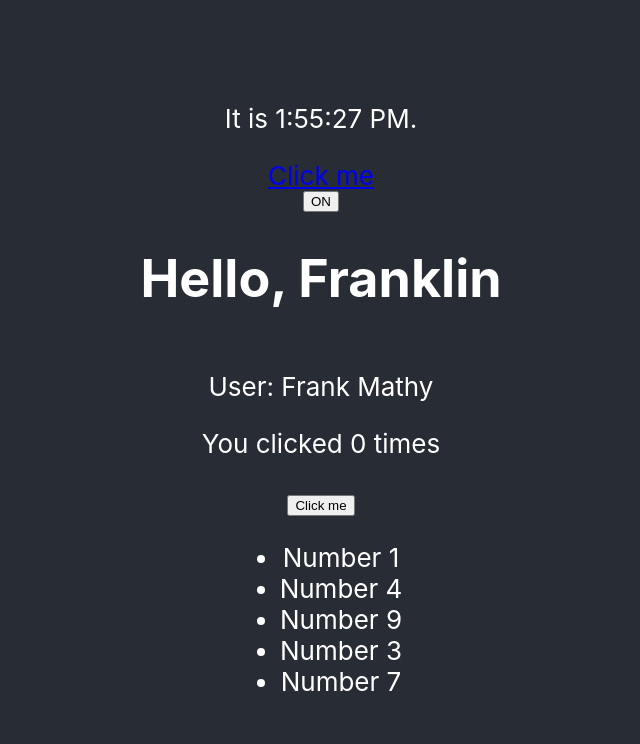
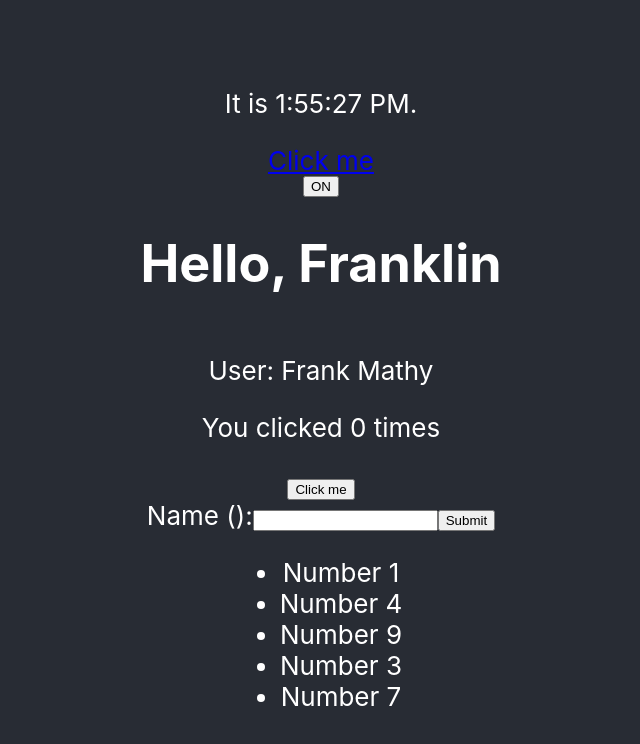
Before and after one commit to frankmathy/react-playground, a React (Create React App) app: page /form in a window 1280 px wide. Shown: the top 744 px of the page, without its empty margins (319-959 px from the left). Built offline with nearby package versions, Linux system fonts and the light colour scheme.

Commit message:
Added form

```diff
--- a/src/App.js
+++ b/src/App.js
@@ -5,6 +5,7 @@
 import Clock from './components/general/Clock'
 import EventsTest from './components/general/EventsTest'
 import ListComponent from './components/general/ListComponent'
+import NameForm from './components/general/NameForm'
 
 function App() {
   return (
@@ -14,6 +15,7 @@
         <EventsTest/>
         <Welcome name='Franklin'/>
         <Example/>
+        <NameForm/>
         <ListComponent numbers={[1,4,9,3,7]}/>
       </header>
     </div>
--- /dev/null
+++ b/src/components/general/NameForm.js
@@ -0,0 +1,33 @@
+import React from 'react'
+
+class NameForm extends React.Component {
+    constructor(props) {
+        super(props)
+        this.state = { value: ''}
+        this.handleChange = this.handleChange.bind(this)
+        this.handleSubmit = this.handleSubmit.bind(this)
+    }
+
+    handleChange(event) {
+        this.setState({value: event.target.value.toUpperCase()})
+    }
+
+    handleSubmit(event) {
+        alert('A name was submitted: ' + this.state.value)
+        event.preventDefault()
+    }
+
+    render() {
+        return (
+            <form onSubmit={this.handleSubmit}>
+                <label>
+                    Name ({this.state.value}):
+                    <input type="text" value={this.state.value} onChange={this.handleChange}/>
+                </label>
+                <input type="submit" value="Submit"/>
+            </form>
+        )
+    }
+}
+
+export default NameForm
```
